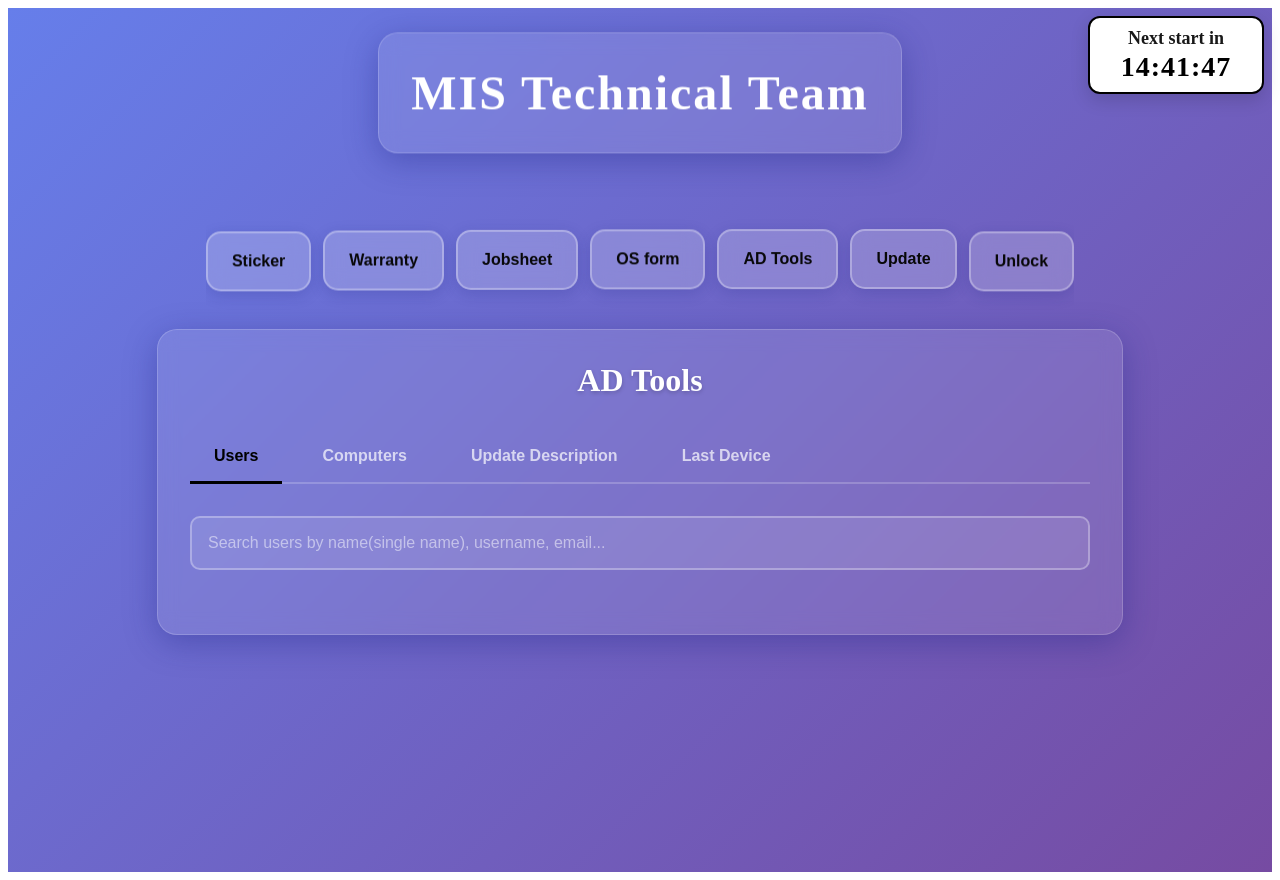
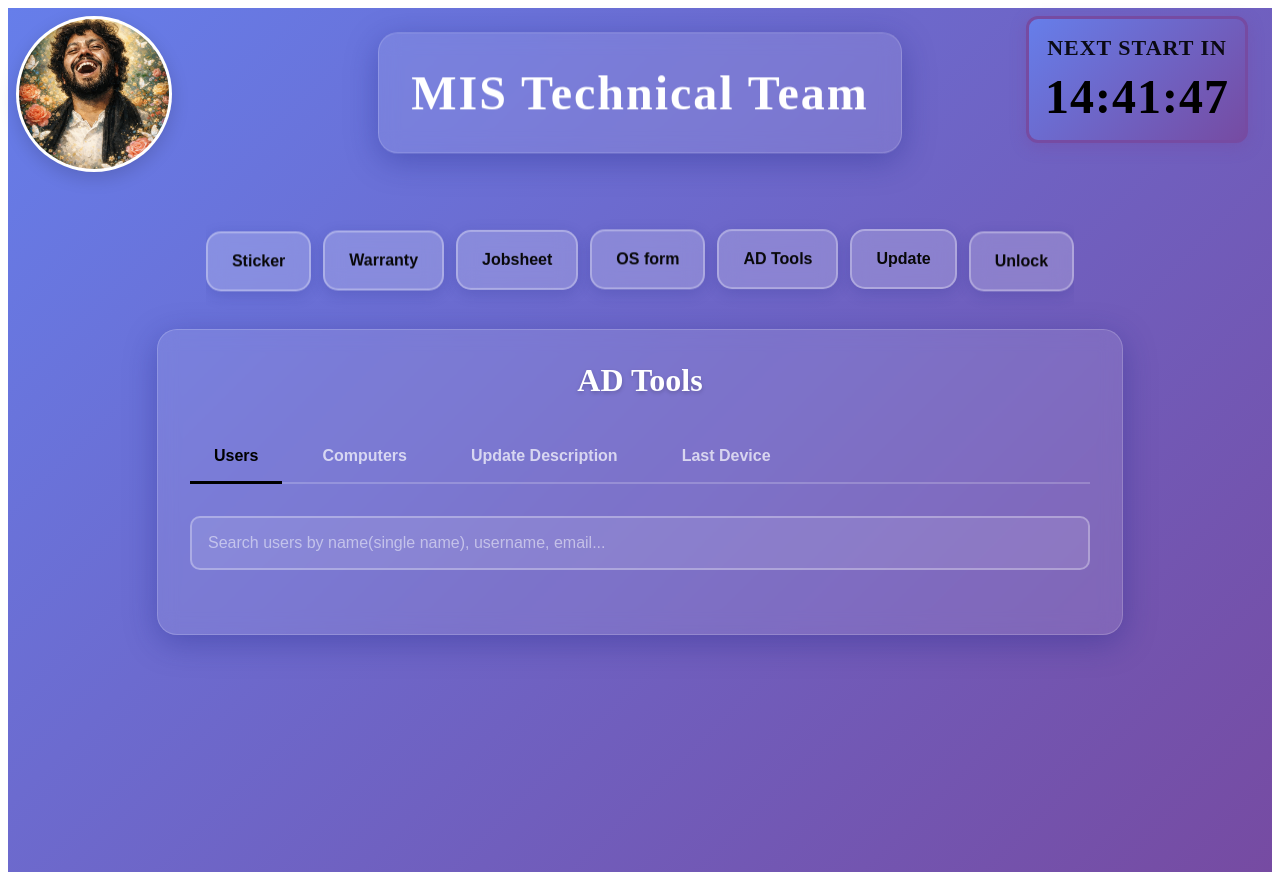
Before and after one commit to TrqHsn/MISTechnical, an Angular app in the folder MIS/: page /test-api in a window 1280 px wide. Built offline with nearby package versions, Linux system fonts and the light colour scheme.

Commit message:
UseInfo update 1.1

```diff
--- a/MIS/src/app/app.css
+++ b/MIS/src/app/app.css
@@ -33,6 +33,40 @@
   box-shadow: 0 6px 18px rgba(0, 0, 0, 0.15);
   text-align: center;
   min-width: 140px;
+}
+
+/* Logo (top-left) */
+.global-logo {
+  position: fixed;
+  top: 1rem;
+  left: 1rem;
+  z-index: 10000;
+  width: 150px;
+  height: 150px;
+  border-radius: 50%;
+  overflow: hidden;
+  border: 3px solid rgba(255, 255, 255, 0.9);
+  box-shadow: 0 6px 18px rgba(0, 0, 0, 0.15);
+  background: #fff;
+  display: flex;
+  align-items: center;
+  justify-content: center;
+}
+
+.global-logo img {
+  width: 100%;
+  height: 100%;
+  object-fit: cover;
+  display: block;
+}
+
+@media (max-width: 480px) {
+  .global-logo {
+    top: 0.6rem;
+    left: 0.6rem;
+    width: 110px;
+    height: 110px;
+  }
 }
 
 .work-timer[data-state="running"] {
--- a/MIS/src/app/app.html
+++ b/MIS/src/app/app.html
@@ -4,10 +4,15 @@
     <h1 class="title">MIS Technical Team</h1>
   </div>
 
+  <!-- Logo (top-left) -->
+  <div class="global-logo" title="Sohid Usman">
+    <img src="/SohidUsman.jpg" alt="Sohid Usman" />
+  </div>
+
   <!-- Work Timer (7:30 -> 16:30) - fixed to viewport top-right -->
-  <div class="work-timer global-work-timer" [attr.data-state]="timerState()" style="background: white; border: 2px solid black; color: black;">
-    <div class="timer-label" style="font-size: 18px; font-weight: bold;">{{ timerLabel() }}</div>
-    <div class="timer-value" style="font-size: 28px; font-weight: bold;">{{ timerValue() }}</div>
+  <div class="work-timer global-work-timer" [attr.data-state]="timerState()" style="background: linear-gradient(135deg, #667eea 0%, #764ba2 100%); border: 3px solid #764ba2; color: #000000; border-radius: 12px; padding: 16px; margin-right: 16px; box-shadow: 0 4px 15px rgba(118, 75, 162, 0.4);">
+    <div class="timer-label" style="font-size: 22px; font-weight: bold; text-transform: uppercase; letter-spacing: 1px;">{{ timerLabel() }}</div>
+    <div class="timer-value" style="font-size: 48px; font-weight: bold; margin-top: 8px;">{{ timerValue() }}</div>
   </div>
 
   <!-- Buttons Row (single-line) -->
```
Also changed, not shown: MIS/public/SohidUsman.jpg (added).
